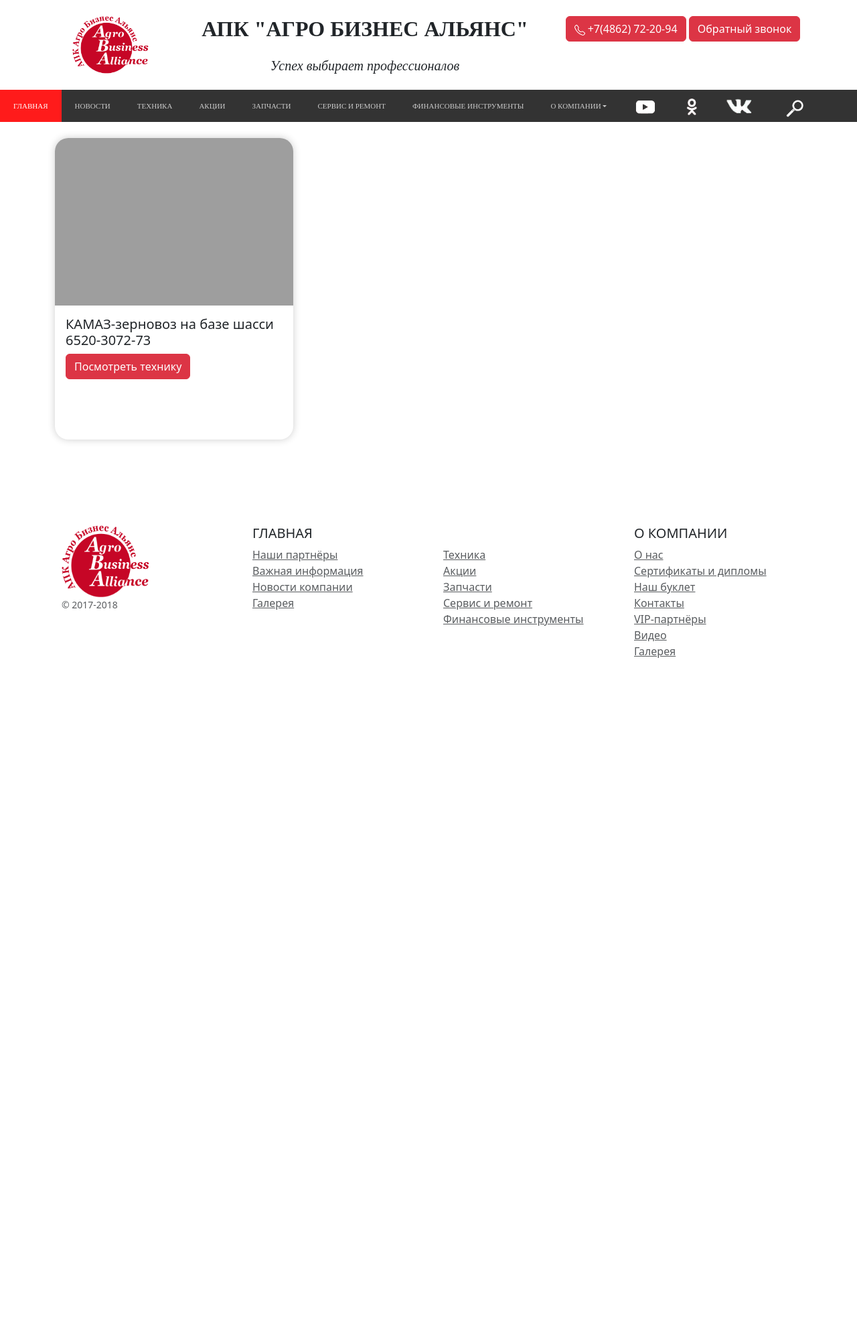
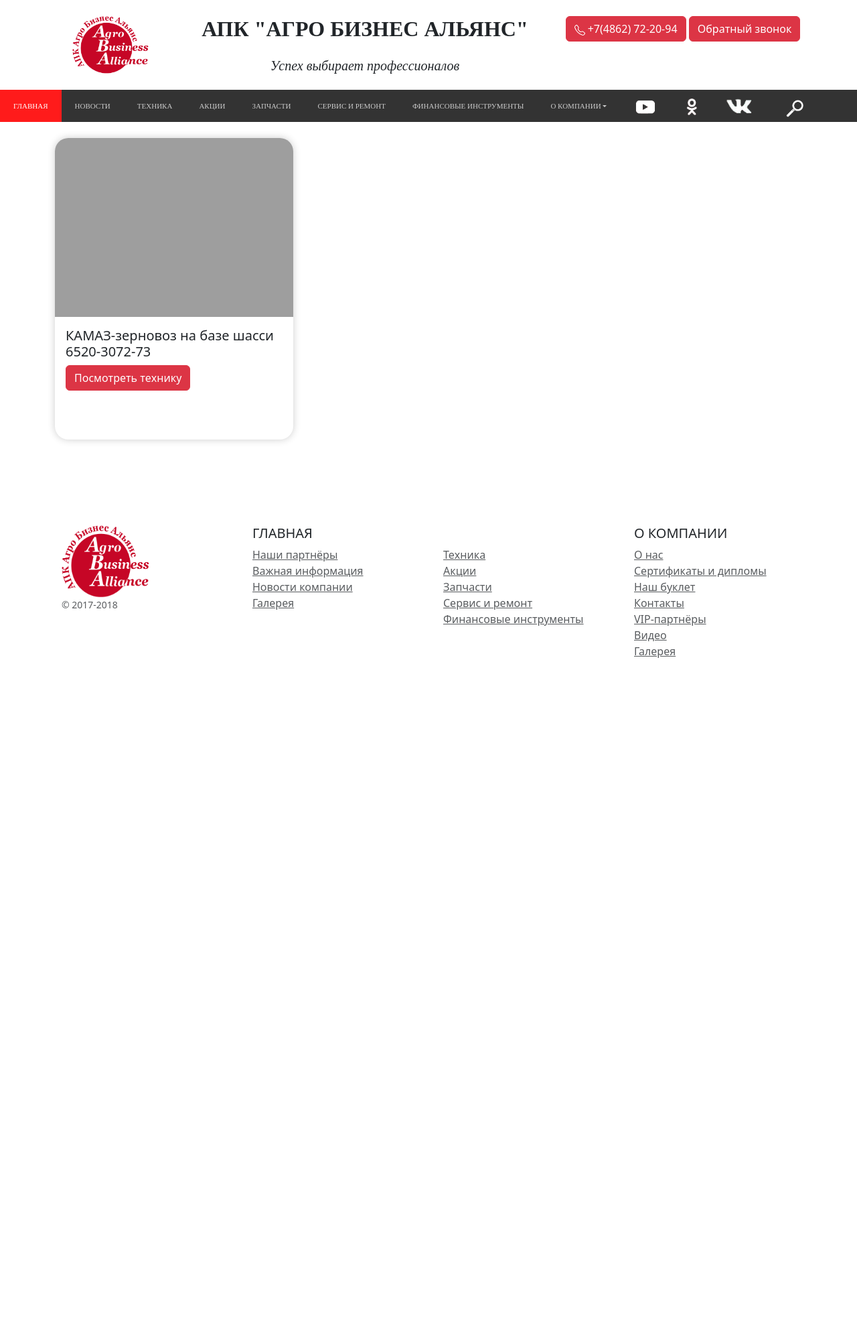
Before and after one commit to mishaniahomi/aba, a Django app: a page that uses templates/main/category.html in a window 1280 px wide. Shown: the whole page at 67% size. Run offline with Django 4.2, Linux system fonts and the light colour scheme; data comes from the database, SQL or seed files in the repository; some libraries are stand-ins or nearby versions; grey boxes are pictures that could not be loaded.

Commit message:
Update category.html

```diff
--- a/templates/main/category.html
+++ b/templates/main/category.html
@@ -12,7 +12,7 @@
             <div class="col-md-4">
                 <div class="card">
 
-                    <img src="{{ machine.main_image.url }}" class="img-fluid  size-image">
+                    <img src="{{ machine.main_image.url }}" class="img-fluid">
                       <div class="card-caption card-body">
 
 
```
